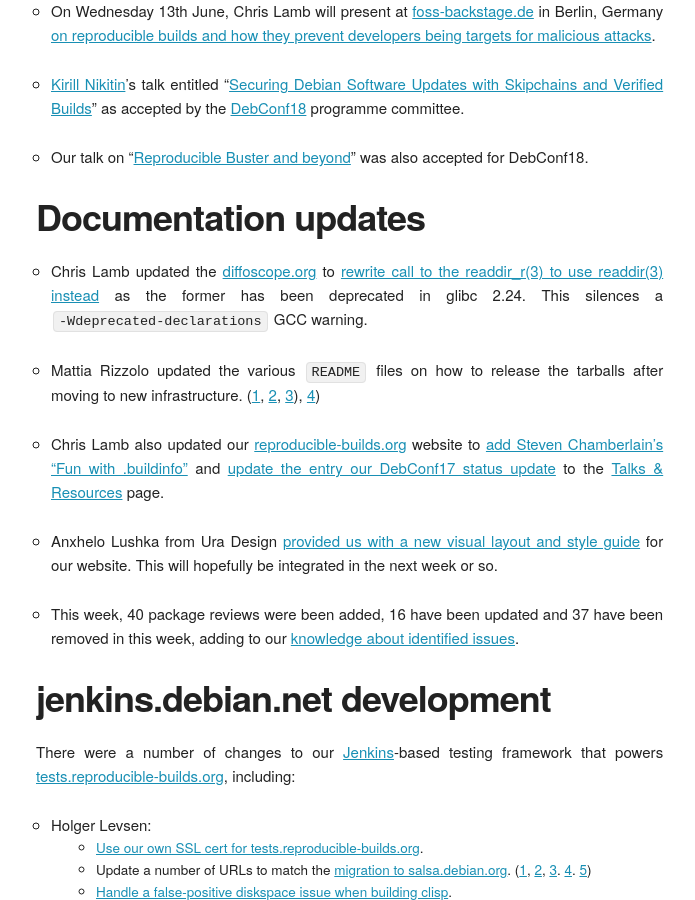
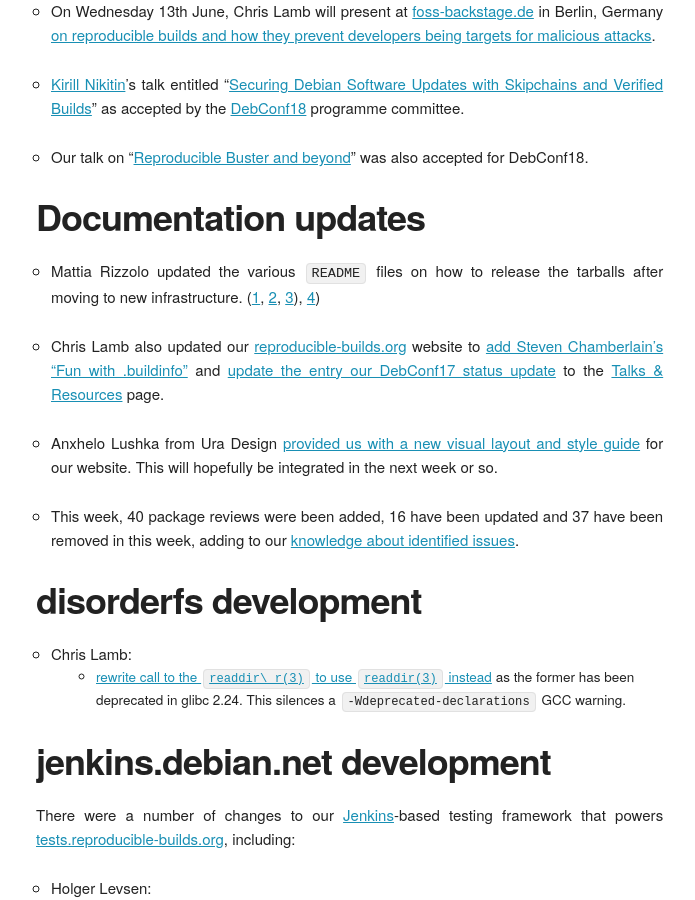
Before and after one commit to prototypefund/reproducible-website, a Jekyll site: the page built from _blog/posts/163.md, in a window 1280 px wide and 900 px high, scrolled down 1304 px. Shown: the whole window, without its empty margins (124-819 px from the left). Built offline with Jekyll 4.4.1, drawn with Linux system fonts in a browser that asks for light colours; some web fonts are replaced; some of the changed lines change nothing that is shown.

Commit message:
163: fix entry about disorderfs to not wrongly mention diffoscope and move it to its own section
Signed-off-by: Mattia Rizzolo <mattia@debian.org>

```diff
--- a/_blog/posts/163.md
+++ b/_blog/posts/163.md
@@ -39,8 +39,6 @@
 Documentation updates
 ---------------------
 
-* Chris Lamb updated the [diffoscope.org](https://diffoscope.org/) to [rewrite call to the readdir\_r(3) to use readdir(3) instead](https://salsa.debian.org/reproducible-builds/disorderfs/commit/fbfd4d0) as the former has been deprecated in glibc 2.24. This silences a `-Wdeprecated-declarations` GCC warning.
-
 * Mattia Rizzolo updated the various `README` files  on how to release the tarballs after moving to new infrastructure. ([1](https://salsa.debian.org/reproducible-builds/strip-nondeterminism/commit/9f1c756), [2](https://salsa.debian.org/reproducible-builds/disorderfs/commit/4810a11), [3](https://salsa.debian.org/reproducible-builds/reprotest/commit/1140670)), [4](https://salsa.debian.org/reproducible-builds/trydiffoscope/commit/63ae0f7))
 
 * Chris Lamb also updated our [reproducible-builds.org](https://reproducible-builds.org/) website to [add Steven Chamberlain's "Fun with .buildinfo"](https://salsa.debian.org/reproducible-builds/reproducible-website/commit/e8ed178) and [update the entry our DebConf17 status update](https://salsa.debian.org/reproducible-builds/reproducible-website/commit/c59f287) to the [Talks & Resources](https://reproducible-builds.org/resources/) page.
@@ -49,6 +47,11 @@
 
 * This week, 40 package reviews were been added, 16 have been updated and 37 have been removed in this week, adding to our [knowledge about identified issues](https://tests.reproducible-builds.org/debian/index_issues.html).
 
+disorderfs development
+----------------------
+
+* Chris Lamb:
+  - [rewrite call to the `readdir\_r(3)` to use `readdir(3)` instead](https://salsa.debian.org/reproducible-builds/disorderfs/commit/fbfd4d0) as the former has been deprecated in glibc 2.24. This silences a `-Wdeprecated-declarations` GCC warning.
 
 jenkins.debian.net development
 ------------------------------
```
